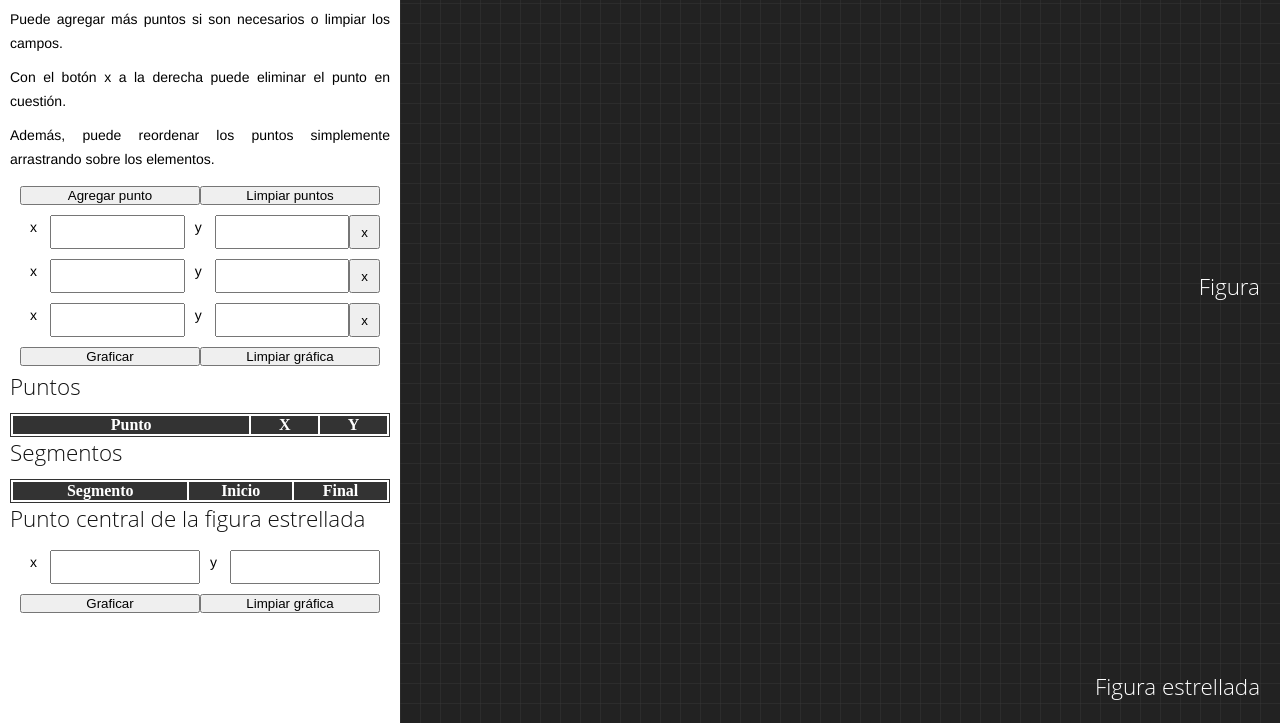
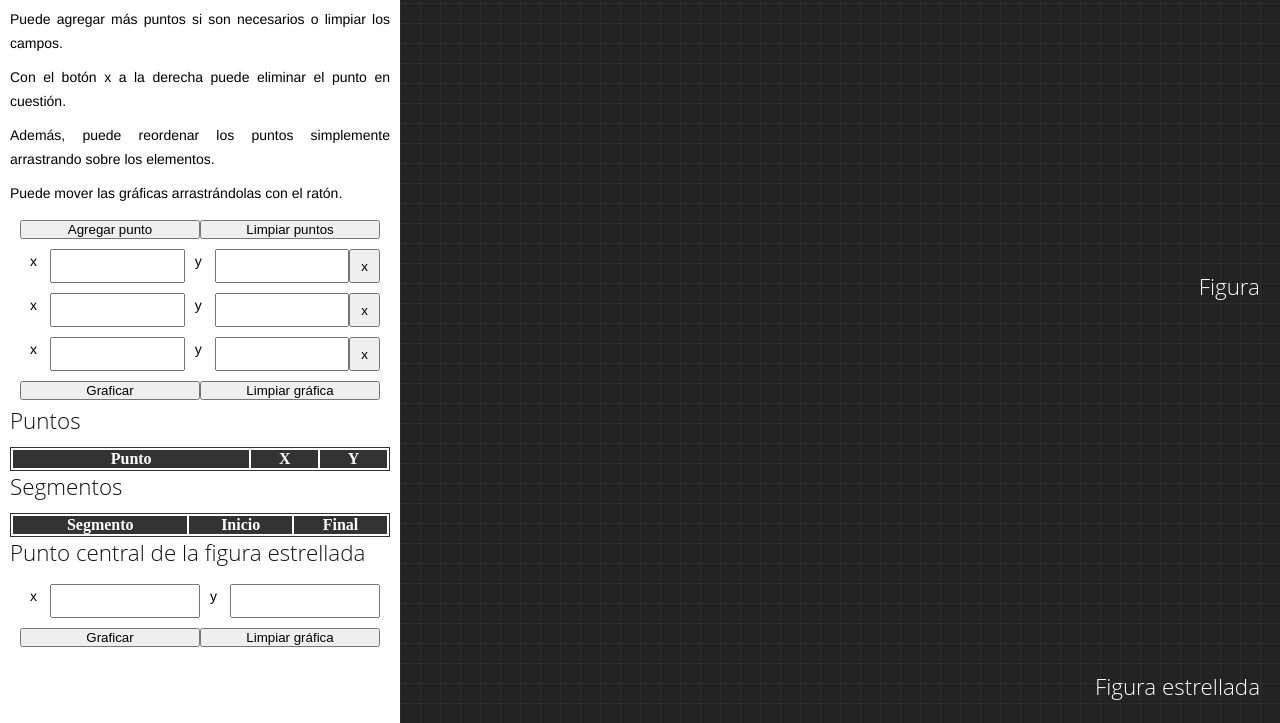
Before and after one commit to JoelHernandez343/graph-star-shapes-cg, a website built with webpack: page src/index.html in a window 1280 px wide. Shown: the part 77-800 px from the top of the page. Built offline with nearby package versions, Linux system fonts and the light colour scheme.

Commit message:
Added some info

```diff
--- a/src/index.html
+++ b/src/index.html
@@ -18,6 +18,7 @@
         Además, puede reordenar los puntos simplemente arrastrando sobre los
         elementos.
       </p>
+      <p>Puede mover las gráficas arrastrándolas con el ratón.</p>
 
       <div class="controls">
         <button id="add-points-bttn">Agregar punto</button>
```
